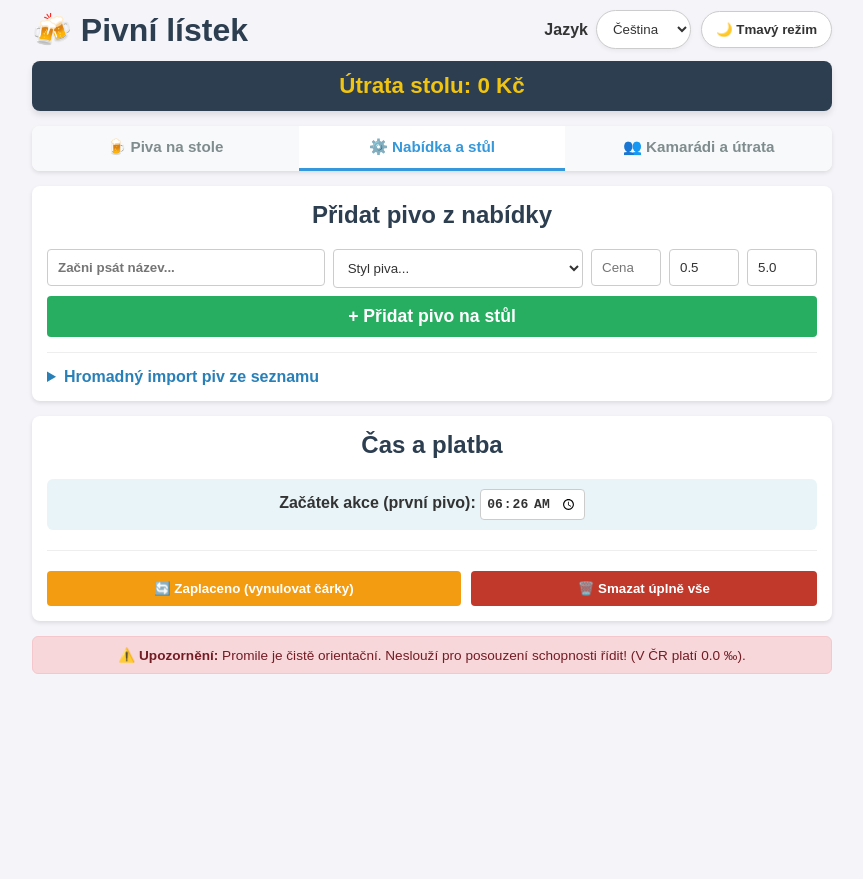
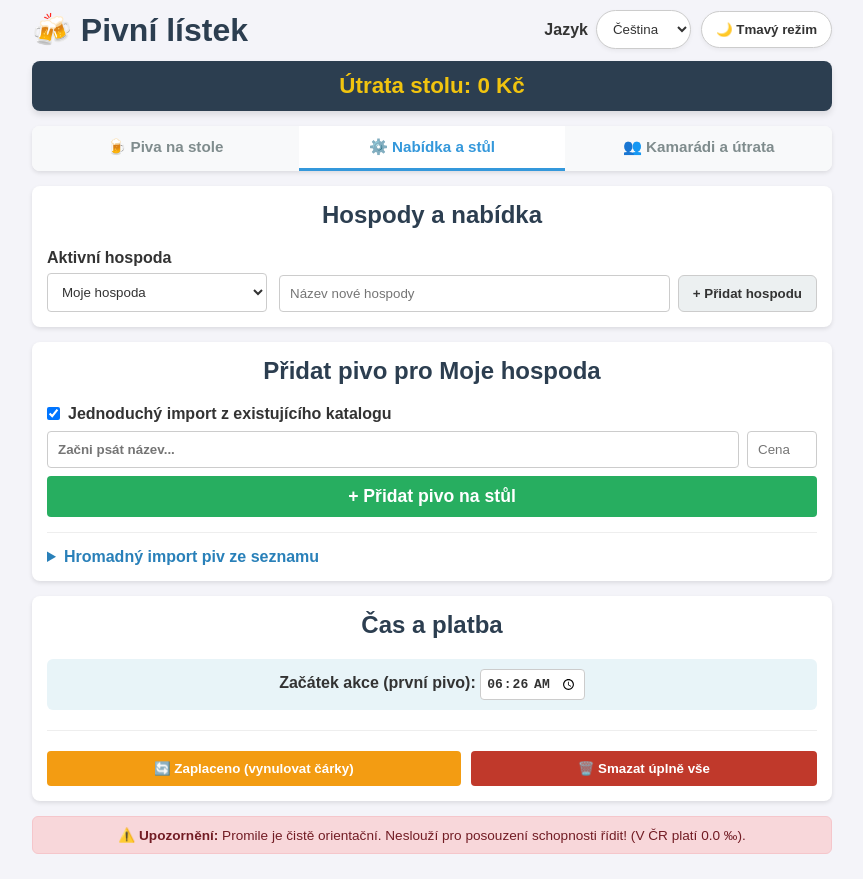
Before and after one commit to trijeron/pivo, a Vue app: page / in a window 1280 px wide. Both pictures are taken after a click on the button "⚙️ Správa piv". Shown: the whole page, without its empty margins (208-1071 px from the left). Before the commit the page ends 800 px from the top, so only its background shows below. Built offline with nearby package versions, Linux system fonts and the light colour scheme.

Commit message:
feat: add pub-specific beer selection flow

```diff
--- a/src/assets/main.css
+++ b/src/assets/main.css
@@ -78,7 +78,7 @@ h1, h2, h3 { text-align: center; margin-top: 0; color: var(--heading); }
 .tab-btn:hover { background: var(--surface-hover); }
 .tab-btn.active { background: var(--surface); color: #3498db; border-bottom-color: #3498db; }
 .tab-content { animation: fadeIn 0.3s; }
-.tab-toolbar { display: flex; justify-content: flex-end; margin-bottom: 12px; }
+.tab-toolbar { display: flex; justify-content: space-between; align-items: center; gap: 10px; margin-bottom: 12px; flex-wrap: wrap; }
 @keyframes fadeIn { from { opacity: 0; } to { opacity: 1; } }
 
 /* TAB 1: PIVA NA STOLE */
@@ -117,8 +117,16 @@ h1, h2, h3 { text-align: center; margin-top: 0; color: var(--heading); }
 .section { background: var(--surface); padding: 15px; border-radius: 8px; box-shadow: var(--shadow); margin-bottom: 15px; }
 .add-beer-form { display: flex; gap: 8px; flex-wrap: wrap; align-items: flex-start; }
 .add-beer-form input, .add-beer-form select { padding: 10px; border: 1px solid var(--border-strong); border-radius: 4px; box-sizing: border-box; background: var(--surface); color: var(--text); }
+.pub-form-row { display: flex; gap: 12px; flex-wrap: wrap; align-items: flex-end; }
+.pub-select-group { display: flex; flex-direction: column; gap: 6px; font-weight: bold; min-width: 220px; }
+.pub-select-group select { padding: 10px; border: 1px solid var(--border-strong); border-radius: 4px; background: var(--surface); color: var(--text); }
+.pub-add-form { display: flex; gap: 8px; flex-wrap: wrap; flex: 1; }
+.pub-add-form input { flex: 1; min-width: 180px; padding: 10px; border: 1px solid var(--border-strong); border-radius: 4px; background: var(--surface); color: var(--text); }
+.simple-import-toggle { display: flex; align-items: center; gap: 8px; width: 100%; font-weight: bold; color: var(--text); }
+.simple-import-toggle input { margin: 0; }
 .autocomplete-wrapper { position: relative; flex-grow: 2; min-width: 200px; }
 .new-beer-name { width: 100%; font-weight: bold; }
+.catalog-hint { width: 100%; margin: 0; color: var(--muted); font-size: 0.9em; }
 .autocomplete-items { position: absolute; border: 1px solid var(--border-strong); z-index: 99; top: 100%; left: 0; right: 0; background: var(--surface); max-height: 250px; overflow-y: auto; border-radius: 0 0 6px 6px; box-shadow: 0 4px 8px rgba(0,0,0,0.15); }
 .autocomplete-items div { padding: 10px; cursor: pointer; border-bottom: 1px solid var(--border-strong); display: flex; flex-direction: column; }
 .autocomplete-items div:hover { background-color: var(--surface-hover-strong); }
@@ -140,6 +148,8 @@ summary { cursor: pointer; font-weight: bold; color: #2980b9; }
 .btn-warning { background: #f39c12; color: white; border: none; padding: 10px 15px; border-radius: 4px; cursor: pointer; font-weight: bold; flex-grow: 1; }
 .btn-danger { background: #c0392b; color: white; border: none; padding: 10px 15px; border-radius: 4px; cursor: pointer; font-weight: bold; flex-grow: 1; }
 .btn-secondary { background: var(--surface-soft); color: var(--text); border: 1px solid var(--border-strong); padding: 10px 14px; border-radius: 6px; cursor: pointer; font-weight: bold; }
+.toolbar-pub-select { display: flex; align-items: center; gap: 8px; font-weight: bold; flex-wrap: wrap; }
+.toolbar-pub-select select { padding: 10px 12px; border: 1px solid var(--border-strong); border-radius: 999px; background: var(--surface); color: var(--text); box-shadow: var(--shadow-soft); }
 
 /* TAB 3: PIJÁCI A ÚTRATA */
 .users-grid { display: grid; grid-template-columns: repeat(auto-fill, minmax(150px, 1fr)); gap: 12px; margin-bottom: 15px; }
@@ -189,5 +199,7 @@ summary { cursor: pointer; font-weight: bold; color: #2980b9; }
   .language-switch { justify-content: space-between; }
   .language-switch select { flex: 1; }
   .theme-toggle { width: 100%; }
-  .tab-toolbar .btn-secondary { width: 100%; }
+  .tab-toolbar { align-items: stretch; }
+  .toolbar-pub-select { justify-content: space-between; }
+  .toolbar-pub-select select, .tab-toolbar .btn-secondary, .pub-add-form input, .pub-add-form .btn-secondary { width: 100%; }
 }
--- a/src/components/AdminTab.vue
+++ b/src/components/AdminTab.vue
@@ -4,16 +4,19 @@ import { useAppData } from '../composables/useAppData.js'
 import { useI18n } from '../composables/useI18n.js'
 import { beerCatalog, beerStyleGroups } from '../data/beerCatalog.js'
 
-const { appData, addBeer, importBeers, resetCounts, clearAll } = useAppData()
+const { appData, activePub, addPub, addBeer, importBeers, resetCounts, clearAll, setActivePub } = useAppData()
 const { t, translateBeerGroupLabel, translateBeerStyle } = useI18n()
 
+const newPubName = ref('')
 const newName  = ref('')
 const newStyle = ref('')
 const newPrice = ref('')
 const newVol   = ref('0.5')
 const newAbv   = ref('5.0')
 const importText = ref('')
+const simpleImport = ref(true)
 const showAutocomplete = ref(false)
+const selectedCatalogBeer = ref(null)
 
 const acMatches = computed(() => {
   if (!newName.value) return []
@@ -21,19 +24,61 @@ const acMatches = computed(() => {
   return beerCatalog.filter(b => b.name.toLowerCase().includes(val)).slice(0, 15)
 })
 
+const selectedCatalogBeerDetails = computed(() =>
+  selectedCatalogBeer.value
+    ? `${translateBeerStyle(selectedCatalogBeer.value.style)} • ${selectedCatalogBeer.value.vol}l • ${selectedCatalogBeer.value.abv}%`
+    : ''
+)
+
+function syncFromCatalogBeer(item, updatePrice = true) {
+  selectedCatalogBeer.value = item
+  newName.value = item.name
+  newStyle.value = item.style
+  newVol.value = String(item.vol)
+  newAbv.value = String(item.abv)
+  if (updatePrice) newPrice.value = String(item.price)
+}
+
 function selectAc(item) {
-  newName.value  = item.name
-  newStyle.value = item.style
-  newPrice.value = String(item.price)
-  newVol.value   = String(item.vol)
-  newAbv.value   = String(item.abv)
+  syncFromCatalogBeer(item)
   showAutocomplete.value = false
+}
+
+function findCatalogBeerByName(name) {
+  const trimmedName = name.trim().toLowerCase()
+  return beerCatalog.find(item => item.name.toLowerCase() === trimmedName) || null
+}
+
+function onNameInput() {
+  selectedCatalogBeer.value = findCatalogBeerByName(newName.value)
+  if (simpleImport.value && selectedCatalogBeer.value) {
+    syncFromCatalogBeer(selectedCatalogBeer.value, false)
+  }
+}
+
+function onSimpleImportChange() {
+  if (simpleImport.value && selectedCatalogBeer.value) {
+    syncFromCatalogBeer(selectedCatalogBeer.value, false)
+  }
+}
+
+function submitPub() {
+  const createdPub = addPub(newPubName.value)
+  if (createdPub) newPubName.value = ''
 }
 
 function submitBeer() {
   if (!newName.value.trim()) return
-  addBeer({ name: newName.value.trim(), style: newStyle.value.trim(), price: newPrice.value, vol: newVol.value, abv: newAbv.value })
+  const importedBeer = simpleImport.value ? (selectedCatalogBeer.value || findCatalogBeerByName(newName.value)) : null
+  addBeer({
+    name: importedBeer?.name || newName.value.trim(),
+    style: importedBeer?.style || newStyle.value.trim(),
+    price: newPrice.value,
+    vol: importedBeer?.vol ?? newVol.value,
+    abv: importedBeer?.abv ?? newAbv.value
+  })
   newName.value = ''; newStyle.value = ''; newPrice.value = ''; newVol.value = '0.5'; newAbv.value = '5.0'
+  selectedCatalogBeer.value = null
   showAutocomplete.value = false
 }
 
@@ -56,8 +101,28 @@ function doClear() {
 <template>
   <div class="tab-content">
     <div class="section">
-      <h2>{{ t('admin.addBeer') }}</h2>
+      <h2>{{ t('admin.pubCatalog') }}</h2>
+      <div class="pub-form-row">
+        <label class="pub-select-group">
+          <span>{{ t('admin.activePub') }}</span>
+          <select :value="appData.activePubId" @change="setActivePub($event.target.value)">
+            <option v-for="pub in appData.pubs" :key="pub.id" :value="pub.id">{{ pub.name }}</option>
+          </select>
+        </label>
+        <form class="pub-add-form" @submit.prevent="submitPub">
+          <input v-model="newPubName" type="text" :placeholder="t('admin.pubPlaceholder')">
+          <button type="submit" class="btn-secondary">{{ t('admin.addPubButton') }}</button>
+        </form>
+      </div>
+    </div>
+
+    <div class="section">
+      <h2>{{ t('admin.addBeerForPub', { pub: activePub?.name || t('defaults.defaultPub') }) }}</h2>
       <form class="add-beer-form" autocomplete="off" @submit.prevent="submitBeer">
+        <label class="simple-import-toggle">
+          <input v-model="simpleImport" type="checkbox" @change="onSimpleImportChange">
+          <span>{{ t('admin.simpleImport') }}</span>
+        </label>
         <div class="autocomplete-wrapper">
           <input
             v-model="newName"
@@ -67,6 +132,7 @@ function doClear() {
             required
             @focus="showAutocomplete = true"
             @blur="setTimeout(() => { showAutocomplete = false }, 150)"
+            @input="onNameInput"
           >
           <div v-if="showAutocomplete && acMatches.length" class="autocomplete-items">
             <div v-for="item in acMatches" :key="item.name" @mousedown.prevent="selectAc(item)">
@@ -75,15 +141,18 @@ function doClear() {
             </div>
           </div>
         </div>
-        <select v-model="newStyle" class="new-beer-style">
+        <p v-if="simpleImport && selectedCatalogBeerDetails" class="catalog-hint">
+          {{ selectedCatalogBeerDetails }}
+        </p>
+        <select v-if="!simpleImport" v-model="newStyle" class="new-beer-style">
           <option value="">{{ t('admin.beerStylePlaceholder') }}</option>
           <optgroup v-for="group in beerStyleGroups" :key="group.label" :label="translateBeerGroupLabel(group.label)">
             <option v-for="style in group.styles" :key="style" :value="style">{{ translateBeerStyle(style) }}</option>
           </optgroup>
         </select>
         <input v-model="newPrice" class="new-beer-price" type="number" :placeholder="t('admin.pricePlaceholder')" min="0" step="0.5">
-        <input v-model="newVol"   class="new-beer-vol"   type="number" :placeholder="t('admin.volumePlaceholder')" min="0.1" step="0.1">
-        <input v-model="newAbv"   class="new-beer-abv"   type="number" :placeholder="t('admin.abvPlaceholder')"  min="0"   step="0.1">
+        <input v-if="!simpleImport" v-model="newVol" class="new-beer-vol" type="number" :placeholder="t('admin.volumePlaceholder')" min="0.1" step="0.1">
+        <input v-if="!simpleImport" v-model="newAbv" class="new-beer-abv" type="number" :placeholder="t('admin.abvPlaceholder')"  min="0"   step="0.1">
         <button type="submit" class="btn-add">{{ t('admin.addBeerToTable') }}</button>
       </form>
 
--- a/src/components/BeerTab.vue
+++ b/src/components/BeerTab.vue
@@ -5,20 +5,26 @@ import BeerCard from './BeerCard.vue'
 
 const emit = defineEmits(['go-admin'])
 
-const { appData } = useAppData()
+const { appData, activeBeers, setActivePub } = useAppData()
 const { t } = useI18n()
 </script>
 
 <template>
   <div class="tab-content">
     <div class="tab-toolbar">
+     <label class="toolbar-pub-select">
+       <span>{{ t('beerTab.pubLabel') }}</span>
+       <select :value="appData.activePubId" @change="setActivePub($event.target.value)">
+         <option v-for="pub in appData.pubs" :key="pub.id" :value="pub.id">{{ pub.name }}</option>
+       </select>
+     </label>
      <button type="button" class="btn-secondary" @click="emit('go-admin')">{{ t('beerTab.manage') }}</button>
    </div>
 
-    <div v-if="appData.beers.length === 0" style="text-align:center; color:#7f8c8d; padding: 30px;">
+   <div v-if="activeBeers.length === 0" style="text-align:center; color:#7f8c8d; padding: 30px;">
      {{ t('beerTab.empty') }}<br><br>
      <strong>{{ t('beerTab.emptyHint') }}</strong>
    </div>
-    <BeerCard v-else v-for="beer in appData.beers" :key="beer.id" :beer="beer" />
+   <BeerCard v-else v-for="beer in activeBeers" :key="beer.id" :beer="beer" />
  </div>
 </template>
--- a/src/composables/useAppData.js
+++ b/src/composables/useAppData.js
@@ -1,7 +1,7 @@
 import { reactive, computed } from 'vue'
 import { useI18n } from './useI18n.js'
 
-const STORAGE_KEY = 'beerAppDataV6'
+const STORAGE_KEY = 'beerAppDataV7'
 const THEME_STORAGE_KEY = 'beerAppThemeV1'
 
 const { t } = useI18n()
@@ -17,10 +17,22 @@ function makeDefaultStart() {
   return now.getHours().toString().padStart(2, '0') + ':' + now.getMinutes().toString().padStart(2, '0')
 }
 
+function makePubId() {
+  return `pub-${Date.now()}-${Math.random().toString(36).slice(2, 8)}`
+}
+
+function makeDefaultPubs() {
+  return [
+    { id: 'pub-default', name: t('defaults.defaultPub') }
+  ]
+}
+
 // Module-level singleton so all components share the same state
 const appData = reactive({
   startTime: makeDefaultStart(),
   friends: makeDefaultFriends(),
+  pubs: makeDefaultPubs(),
+  activePubId: 'pub-default',
   beers: []
 })
 
@@ -60,17 +72,43 @@ function normalizeQuickSelection() {
   uiState.quickSelection = [...new Set(validIndexes)]
 }
 
+function ensurePubState() {
+  if (!Array.isArray(appData.pubs) || appData.pubs.length === 0) {
+    appData.pubs = makeDefaultPubs()
+  }
+
+  appData.pubs = appData.pubs
+    .filter(pub => pub && pub.id)
+    .map(pub => ({
+      id: String(pub.id),
+      name: String(pub.name || t('defaults.defaultPub')).trim() || t('defaults.defaultPub')
+    }))
+
+  if (appData.pubs.length === 0) {
+    appData.pubs = makeDefaultPubs()
+  }
+
+  if (!appData.pubs.some(pub => pub.id === appData.activePubId)) {
+    appData.activePubId = appData.pubs[0].id
+  }
+}
+
 function saveData() {
   try { localStorage.setItem(STORAGE_KEY, JSON.stringify(appData)) } catch (e) {}
 }
 
 function loadData() {
   try {
-    const raw = localStorage.getItem(STORAGE_KEY) || localStorage.getItem('beerAppDataV5')
+    const raw =
+      localStorage.getItem(STORAGE_KEY) ||
+      localStorage.getItem('beerAppDataV6') ||
+      localStorage.getItem('beerAppDataV5')
     if (raw) {
       const parsed = JSON.parse(raw)
       appData.startTime = parsed.startTime || makeDefaultStart()
       appData.friends = parsed.friends || makeDefaultFriends()
+      appData.pubs = parsed.pubs || makeDefaultPubs()
+      appData.activePubId = parsed.activePubId || appData.pubs[0]?.id || 'pub-default'
       appData.beers = parsed.beers || []
     }
   } catch (e) {}
@@ -79,6 +117,7 @@ function loadData() {
     typeof f === 'string' ? { name: f, weight: 80, gender: 'm' } : f
   )
   if (!appData.startTime) appData.startTime = makeDefaultStart()
+  ensurePubState()
 
   appData.beers.forEach(beer => {
     if (!beer.counts) beer.counts = new Array(appData.friends.length).fill(0)
@@ -89,6 +128,7 @@ function loadData() {
     if (beer.price === undefined) beer.price = 0
     if (beer.vol === undefined) beer.vol = 0.5
     if (beer.abv === undefined) beer.abv = 5.0
+    if (!beer.pubId || !appData.pubs.some(pub => pub.id === beer.pubId)) beer.pubId = appData.activePubId
   })
 
   loadTheme()
@@ -134,6 +174,14 @@ const stats = computed(() => {
 
   return { tableTotal, friendTotals, friendBacs, friendSobers }
 })
+
+const activePub = computed(() =>
+  appData.pubs.find(pub => pub.id === appData.activePubId) || appData.pubs[0] || null
+)
+
+const activeBeers = computed(() =>
+  appData.beers.filter(beer => beer.pubId === appData.activePubId)
+)
 
 function incrementCount(beerId, friendIndex) {
   const beer = appData.beers.find(b => b.id === beerId)
@@ -190,9 +238,10 @@ function adjustRating(beerId, field, delta) {
   }
 }
 
-function addBeer({ name, style, price, vol, abv }) {
+function addBeer({ name, style, price, vol, abv, pubId = appData.activePubId }) {
   appData.beers.unshift({
     id: Date.now(),
+    pubId,
     name, style,
     price: parseFloat(price) || 0,
     vol: parseFloat(vol) || 0.5,
@@ -203,14 +252,14 @@ function addBeer({ name, style, price, vol, abv }) {
   saveData()
 }
 
-function importBeers(text) {
+function importBeers(text, pubId = appData.activePubId) {
   let count = 0
   text.split('\n').forEach((line, index) => {
     if (line.trim()) {
       const parts = line.split(' - ').map(p => p.trim())
       if (parts.length > 0) {
         appData.beers.push({
-          id: Date.now() + index, name: parts[0], style: parts[1] || '',
+          id: Date.now() + index, pubId, name: parts[0], style: parts[1] || '',
           price: parseFloat(parts[2]) || 0, vol: parseFloat(parts[3]) || 0.5,
           abv: parseFloat(parts[4]) || 5.0, counts: new Array(appData.friends.length).fill(0),
           likes: 0, dislikes: 0
@@ -228,6 +277,22 @@ function addFriend() {
   appData.beers.forEach(b => b.counts.push(0))
   normalizeQuickSelection()
   saveData()
+}
+
+function setActivePub(pubId) {
+  if (!appData.pubs.some(pub => pub.id === pubId)) return
+  appData.activePubId = pubId
+  saveData()
+}
+
+function addPub(name) {
+  const trimmedName = String(name || '').trim()
+  if (!trimmedName) return null
+  const newPub = { id: makePubId(), name: trimmedName }
+  appData.pubs.push(newPub)
+  appData.activePubId = newPub.id
+  saveData()
+  return newPub
 }
 
 function updateFriend(index, field, value) {
@@ -255,6 +320,8 @@ function resetCounts() {
 function clearAll() {
   appData.startTime = makeDefaultStart()
   appData.friends = makeDefaultFriends()
+  appData.pubs = makeDefaultPubs()
+  appData.activePubId = appData.pubs[0].id
   appData.beers = []
   uiState.quickMode = 'single'
   uiState.quickSelection = [0]
@@ -317,11 +384,12 @@ loadTheme()
 
 export function useAppData() {
   return {
-    appData, stats, uiState,
+    appData, stats, uiState, activePub, activeBeers,
     loadData, saveData,
     incrementCount, decrementCount,
     saveBeerEdit, deleteBeer, adjustRating,
     addBeer, importBeers,
+    setActivePub, addPub,
     addFriend, updateFriend, deleteFriend,
     resetCounts, clearAll,
     setTheme, toggleTheme,
--- a/src/composables/useI18n.js
+++ b/src/composables/useI18n.js
@@ -32,12 +32,19 @@ const translations = {
       people: '👥 Kamarádi a útrata'
     },
     beerTab: {
+      pubLabel: 'Hospoda',
       manage: '⚙️ Správa piv',
       empty: 'Na stole zatím neleží žádné pivo.',
       emptyHint: 'Přidejte ho v administraci piv.'
     },
     admin: {
+      pubCatalog: 'Hospody a nabídka',
+      activePub: 'Aktivní hospoda',
+      pubPlaceholder: 'Název nové hospody',
+      addPubButton: '+ Přidat hospodu',
+      simpleImport: 'Jednoduchý import z existujícího katalogu',
       addBeer: 'Přidat pivo z nabídky',
+      addBeerForPub: 'Přidat pivo pro {pub}',
       beerNamePlaceholder: 'Začni psát název...',
       beerStylePlaceholder: 'Styl piva...',
       pricePlaceholder: 'Cena Kč',
@@ -93,7 +100,8 @@ const translations = {
     defaults: {
       unknownBeer: 'Neznámé pivo',
       friend: 'Kámoš {number}',
-      me: 'Já'
+      me: 'Já',
+      defaultPub: 'Moje hospoda'
     }
   },
   en: {
@@ -115,12 +123,19 @@ const translations = {
       people: '👥 Drinkers and totals'
     },
     beerTab: {
+      pubLabel: 'Pub',
       manage: '⚙️ Beer administration',
       empty: 'There are no beers on the table yet.',
       emptyHint: 'Add them in beer administration.'
     },
     admin: {
+      pubCatalog: 'Pubs and menu',
+      activePub: 'Active pub',
+      pubPlaceholder: 'New pub name',
+      addPubButton: '+ Add pub',
+      simpleImport: 'Simple import from existing catalog',
       addBeer: 'Add beer from menu',
+      addBeerForPub: 'Add beer for {pub}',
       beerNamePlaceholder: 'Start typing a name...',
       beerStylePlaceholder: 'Beer style...',
       pricePlaceholder: 'Price CZK',
@@ -176,7 +191,8 @@ const translations = {
     defaults: {
       unknownBeer: 'Unknown beer',
       friend: 'Friend {number}',
-      me: 'Me'
+      me: 'Me',
+      defaultPub: 'My pub'
     }
   },
   de: {
@@ -198,12 +214,19 @@ const translations = {
       people: '👥 Trinker und Kosten'
     },
     beerTab: {
+      pubLabel: 'Kneipe',
       manage: '⚙️ Bierverwaltung',
       empty: 'Auf dem Tisch liegt noch kein Bier.',
       emptyHint: 'Füge es in der Bierverwaltung hinzu.'
     },
     admin: {
+      pubCatalog: 'Kneipen und Angebot',
+      activePub: 'Aktive Kneipe',
+      pubPlaceholder: 'Name der neuen Kneipe',
+      addPubButton: '+ Kneipe hinzufügen',
+      simpleImport: 'Einfacher Import aus vorhandenem Katalog',
       addBeer: 'Bier aus dem Angebot hinzufügen',
+      addBeerForPub: 'Bier für {pub} hinzufügen',
       beerNamePlaceholder: 'Name eingeben...',
       beerStylePlaceholder: 'Bierstil...',
       pricePlaceholder: 'Preis CZK',
@@ -259,7 +282,8 @@ const translations = {
     defaults: {
       unknownBeer: 'Unbekanntes Bier',
       friend: 'Freund {number}',
-      me: 'Ich'
+      me: 'Ich',
+      defaultPub: 'Meine Kneipe'
     }
   }
 }
```
Lines whose indentation alone changed are shown as unchanged.
